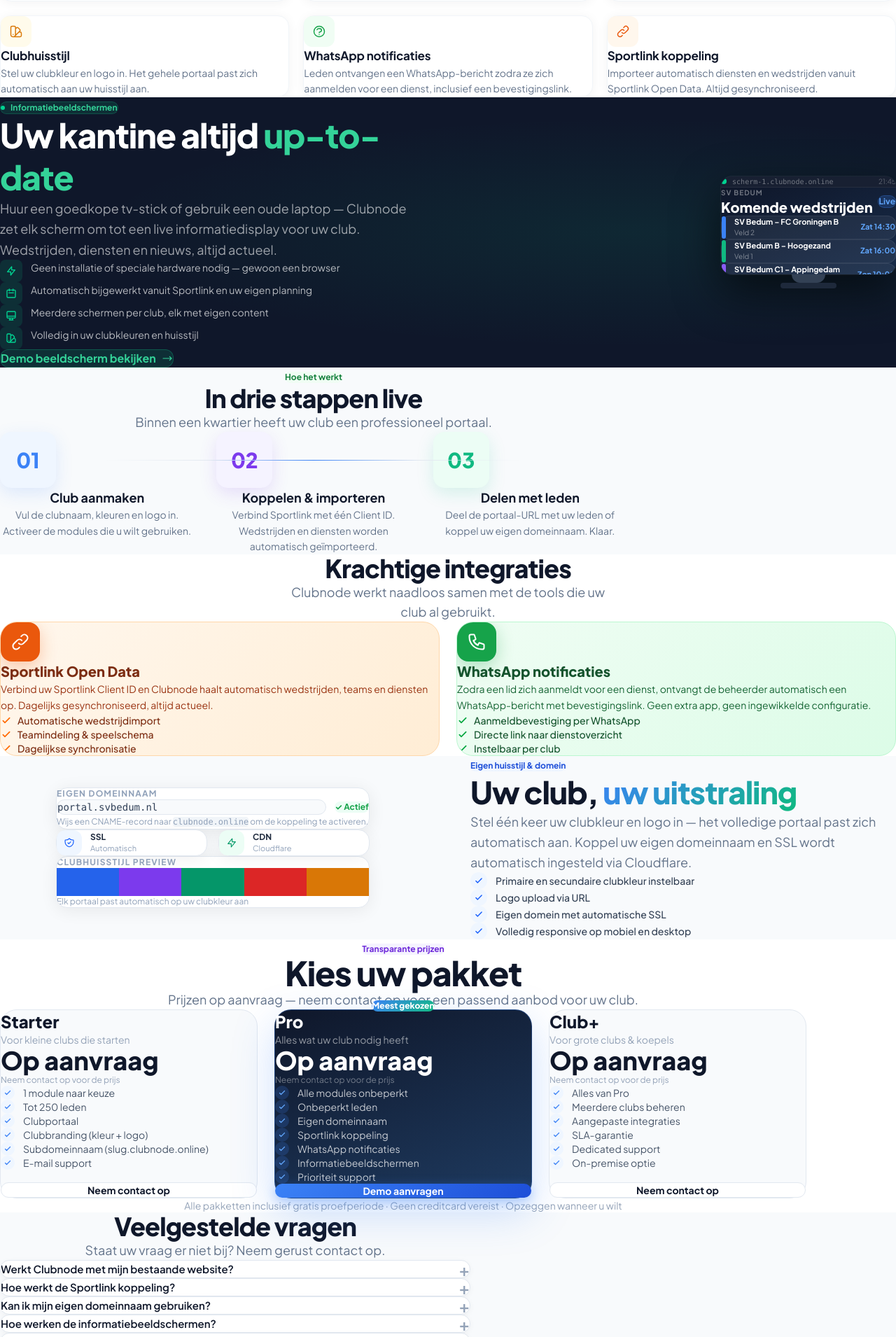
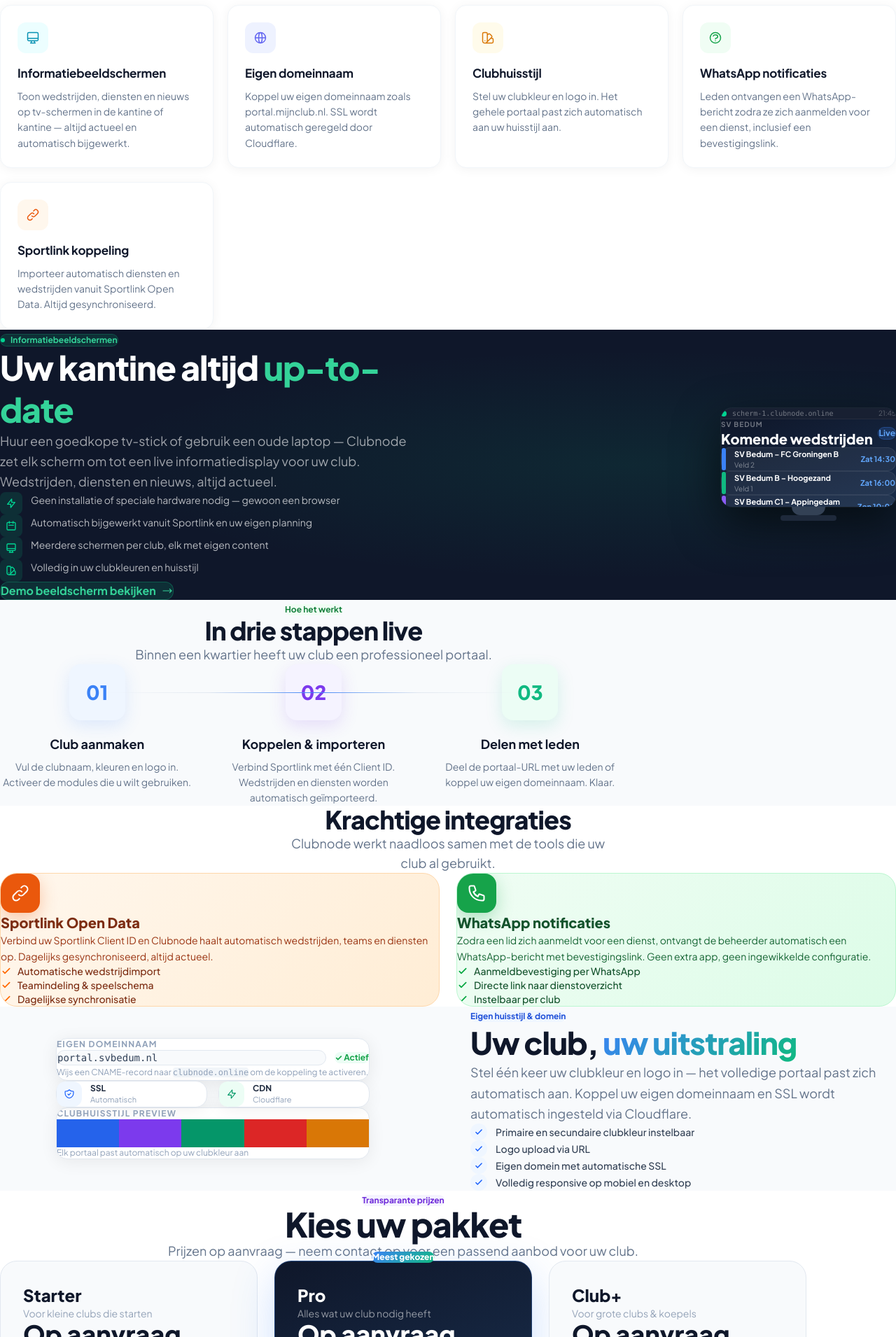
Before and after one commit to hodam12/clubnode-landing, a Next.js app: page / in a window 1280 px wide. Shown: the part 830-2740 px from the top of the page at 70% size. Built offline with nearby package versions, Linux system fonts and the light colour scheme.

Commit message:
fix: convert all card styling to inline styles, add @source for Tailwind v4

```diff
--- a/app/globals.css
+++ b/app/globals.css
@@ -1,5 +1,6 @@
 @import url('https://fonts.googleapis.com/css2?family=Plus+Jakarta+Sans:ital,wght@0,300;0,400;0,500;0,600;0,700;0,800;1,400&display=swap');
 @import "tailwindcss";
+@source "../app/**/*.tsx";
 
 :root {
   --navy: #0f172a;
--- a/app/page.tsx
+++ b/app/page.tsx
@@ -585,15 +585,15 @@
               </div>
 
               {/* Trust stats */}
-              <div className="flex flex-wrap gap-6 anim-4">
+              <div style={{ display: 'flex', flexWrap: 'wrap', gap: 24 }} className="anim-4">
                 {[
                   { value: '1', label: 'Sportclub' },
                   { value: '~1.000', label: 'Leden bereikt' },
                   { value: '99.9%', label: 'Uptime' },
                 ].map(({ value, label }) => (
                   <div key={label}>
-                    <div className="text-2xl font-black text-white leading-none">{value}</div>
-                    <div className="text-xs font-medium mt-0.5" style={{ color: 'rgba(255,255,255,0.45)' }}>{label}</div>
+                    <div style={{ fontSize: 24, fontWeight: 900, color: '#ffffff', lineHeight: 1 }}>{value}</div>
+                    <div style={{ fontSize: 12, fontWeight: 500, color: 'rgba(255,255,255,0.45)', marginTop: 4 }}>{label}</div>
                   </div>
                 ))}
               </div>
@@ -633,25 +633,35 @@
           </div>
 
           {/* Grid */}
-          <div className="grid sm:grid-cols-2 lg:grid-cols-3 gap-5">
+          <div style={{ display: 'grid', gridTemplateColumns: 'repeat(auto-fill, minmax(280px, 1fr))', gap: 20 }}>
             {features.map((f) => (
               <div
                 key={f.title}
-                className="feature-card bg-white rounded-2xl p-6 border"
-                style={{ borderColor: '#f1f5f9', boxShadow: '0 2px 16px rgba(0,0,0,0.05)' }}
+                className="feature-card"
+                style={{
+                  backgroundColor: '#ffffff',
+                  borderRadius: 16,
+                  padding: 24,
+                  border: '1px solid #f1f5f9',
+                  boxShadow: '0 2px 16px rgba(0,0,0,0.05)',
+                }}
               >
                 <div
-                  className="w-11 h-11 rounded-xl flex items-center justify-center mb-4"
-                  style={{ backgroundColor: f.bg }}
+                  style={{
+                    width: 44, height: 44, borderRadius: 12,
+                    backgroundColor: f.bg,
+                    display: 'flex', alignItems: 'center', justifyContent: 'center',
+                    marginBottom: 16, flexShrink: 0,
+                  }}
                 >
-                  <svg className="w-5 h-5" fill="none" viewBox="0 0 24 24" stroke={f.color} strokeWidth={1.75}>
+                  <svg style={{ width: 20, height: 20 }} fill="none" viewBox="0 0 24 24" stroke={f.color} strokeWidth={1.75}>
                     <path strokeLinecap="round" strokeLinejoin="round" d={f.icon} />
                   </svg>
                 </div>
-                <h3 className="font-bold text-[17px] mb-2" style={{ color: '#0f172a', letterSpacing: '-0.01em' }}>
+                <h3 style={{ fontWeight: 700, fontSize: 17, color: '#0f172a', letterSpacing: '-0.01em', marginBottom: 8 }}>
                   {f.title}
                 </h3>
-                <p className="text-sm leading-relaxed" style={{ color: '#64748b' }}>{f.desc}</p>
+                <p style={{ fontSize: 14, lineHeight: 1.6, color: '#64748b', margin: 0 }}>{f.desc}</p>
               </div>
             ))}
           </div>
@@ -766,37 +776,23 @@
             />
 
             {[
-              {
-                step: '01',
-                color: '#3b82f6',
-                bg: '#eff6ff',
-                title: 'Club aanmaken',
-                desc: 'Vul de clubnaam, kleuren en logo in. Activeer de modules die u wilt gebruiken.',
-              },
-              {
-                step: '02',
-                color: '#7c3aed',
-                bg: '#f5f3ff',
-                title: 'Koppelen & importeren',
-                desc: 'Verbind Sportlink met één Client ID. Wedstrijden en diensten worden automatisch geïmporteerd.',
-              },
-              {
-                step: '03',
-                color: '#10b981',
-                bg: '#ecfdf5',
-                title: 'Delen met leden',
-                desc: 'Deel de portaal-URL met uw leden of koppel uw eigen domeinnaam. Klaar.',
-              },
+              { step: '01', color: '#3b82f6', bg: '#eff6ff', title: 'Club aanmaken', desc: 'Vul de clubnaam, kleuren en logo in. Activeer de modules die u wilt gebruiken.' },
+              { step: '02', color: '#7c3aed', bg: '#f5f3ff', title: 'Koppelen & importeren', desc: 'Verbind Sportlink met één Client ID. Wedstrijden en diensten worden automatisch geïmporteerd.' },
+              { step: '03', color: '#10b981', bg: '#ecfdf5', title: 'Delen met leden', desc: 'Deel de portaal-URL met uw leden of koppel uw eigen domeinnaam. Klaar.' },
             ].map(({ step, color, bg, title, desc }) => (
-              <div key={step} className="text-center">
-                <div
-                  className="w-20 h-20 rounded-2xl flex items-center justify-center mx-auto mb-5 text-3xl font-black"
-                  style={{ backgroundColor: bg, color, boxShadow: `0 8px 24px ${color}25` }}
-                >
+              <div key={step} style={{ textAlign: 'center' }}>
+                <div style={{
+                  width: 80, height: 80, borderRadius: 16,
+                  backgroundColor: bg, color,
+                  display: 'flex', alignItems: 'center', justifyContent: 'center',
+                  margin: '0 auto 20px',
+                  fontSize: 28, fontWeight: 900,
+                  boxShadow: `0 8px 24px ${color}25`,
+                }}>
                   {step}
                 </div>
-                <h3 className="font-bold text-[18px] mb-2" style={{ color: '#0f172a' }}>{title}</h3>
-                <p className="text-sm leading-relaxed" style={{ color: '#64748b' }}>{desc}</p>
+                <h3 style={{ fontWeight: 700, fontSize: 18, color: '#0f172a', marginBottom: 8 }}>{title}</h3>
+                <p style={{ fontSize: 14, lineHeight: 1.6, color: '#64748b', margin: 0 }}>{desc}</p>
               </div>
             ))}
           </div>
@@ -1030,23 +1026,21 @@
             </p>
           </div>
 
-          <div className="grid md:grid-cols-3 gap-6">
+          <div style={{ display: 'grid', gridTemplateColumns: 'repeat(auto-fill, minmax(280px, 1fr))', gap: 24 }}>
             {plans.map((plan) => (
               <div
                 key={plan.name}
-                className="pricing-card rounded-3xl p-8 flex flex-col relative"
-                style={
-                  plan.highlight
-                    ? {
-                        background: 'linear-gradient(160deg, #0f172a 0%, #1e3a5f 100%)',
-                        boxShadow: '0 20px 60px rgba(59,130,246,0.25)',
-                        border: '1px solid rgba(59,130,246,0.3)',
-                      }
-                    : {
-                        backgroundColor: '#f8fafc',
-                        border: '1px solid #e2e8f0',
-                      }
-                }
+                className="pricing-card"
+                style={{
+                  borderRadius: 24,
+                  padding: 32,
+                  display: 'flex',
+                  flexDirection: 'column',
+                  position: 'relative',
+                  ...(plan.highlight
+                    ? { background: 'linear-gradient(160deg, #0f172a 0%, #1e3a5f 100%)', boxShadow: '0 20px 60px rgba(59,130,246,0.25)', border: '1px solid rgba(59,130,246,0.3)' }
+                    : { backgroundColor: '#f8fafc', border: '1px solid #e2e8f0' }),
+                }}
               >
                 {plan.highlight && (
                   <div
@@ -1087,29 +1081,20 @@
                   </p>
                 </div>
 
-                <ul className="space-y-3 flex-1 mb-8">
+                <ul style={{ listStyle: 'none', padding: 0, margin: '0 0 32px', flex: 1, display: 'flex', flexDirection: 'column', gap: 12 }}>
                   {plan.features.map((f) => (
-                    <li key={f} className="flex items-center gap-3">
-                      <div
-                        className="w-5 h-5 rounded-full flex items-center justify-center flex-shrink-0"
-                        style={{
-                          backgroundColor: plan.highlight ? 'rgba(59,130,246,0.2)' : '#eff6ff',
-                        }}
-                      >
-                        <svg
-                          className="w-3 h-3"
-                          fill="none"
-                          viewBox="0 0 24 24"
-                          stroke={plan.highlight ? '#60a5fa' : '#3b82f6'}
-                          strokeWidth={2.5}
-                        >
+                    <li key={f} style={{ display: 'flex', alignItems: 'center', gap: 12 }}>
+                      <div style={{
+                        width: 20, height: 20, borderRadius: '50%',
+                        backgroundColor: plan.highlight ? 'rgba(59,130,246,0.2)' : '#eff6ff',
+                        display: 'flex', alignItems: 'center', justifyContent: 'center', flexShrink: 0,
+                      }}>
+                        <svg style={{ width: 12, height: 12 }} fill="none" viewBox="0 0 24 24"
+                          stroke={plan.highlight ? '#60a5fa' : '#3b82f6'} strokeWidth={2.5}>
                           <path strokeLinecap="round" strokeLinejoin="round" d="M5 13l4 4L19 7" />
                         </svg>
                       </div>
-                      <span
-                        className="text-sm"
-                        style={{ color: plan.highlight ? 'rgba(255,255,255,0.75)' : '#475569' }}
-                      >
+                      <span style={{ fontSize: 14, color: plan.highlight ? 'rgba(255,255,255,0.75)' : '#475569' }}>
                         {f}
                       </span>
                     </li>
@@ -1157,20 +1142,30 @@
             </p>
           </div>
 
-          <div className="space-y-3">
+          <div style={{ display: 'flex', flexDirection: 'column', gap: 12 }}>
             {faqs.map((faq, i) => (
               <details
                 key={i}
-                className="group bg-white rounded-2xl overflow-hidden"
-                style={{ border: '1px solid #e2e8f0', boxShadow: '0 2px 8px rgba(0,0,0,0.04)' }}
+                style={{
+                  backgroundColor: '#ffffff',
+                  borderRadius: 16,
+                  overflow: 'hidden',
+                  border: '1px solid #e2e8f0',
+                  boxShadow: '0 2px 8px rgba(0,0,0,0.04)',
+                }}
               >
-                <summary
-                  className="flex items-center justify-between px-6 py-5 font-semibold text-[15px] cursor-pointer select-none"
-                  style={{ color: '#0f172a' }}
-                >
+                <summary style={{
+                  display: 'flex', alignItems: 'center', justifyContent: 'space-between',
+                  padding: '20px 24px', fontWeight: 600, fontSize: 15,
+                  color: '#0f172a', cursor: 'pointer', userSelect: 'none',
+                }}>
                   {faq.q}
                 </summary>
-                <div className="px-6 pb-5 text-sm leading-relaxed" style={{ color: '#64748b', borderTop: '1px solid #f1f5f9', paddingTop: '16px' }}>
+                <div style={{
+                  padding: '16px 24px 20px',
+                  fontSize: 14, lineHeight: 1.7, color: '#64748b',
+                  borderTop: '1px solid #f1f5f9',
+                }}>
                   {faq.a}
                 </div>
               </details>
```
